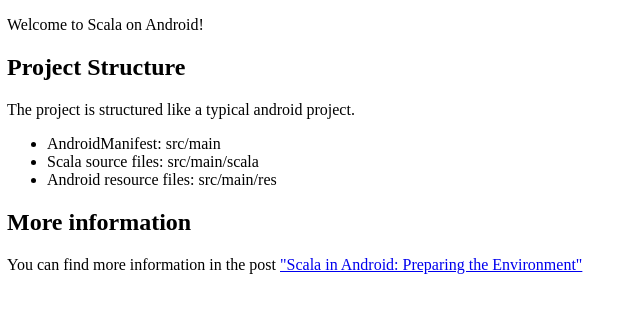
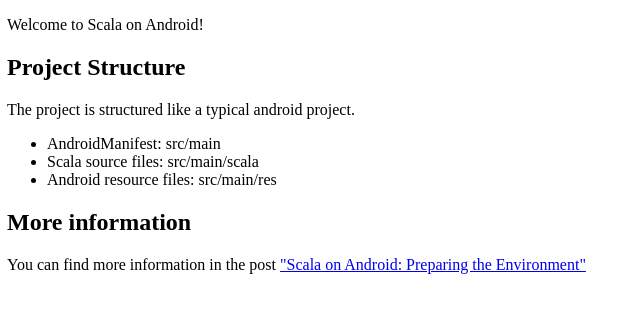
Before and after one commit to xebia-functional/scala-on-android-preparing-the-environment, a plain HTML site: page tutorial/index.html in a window 1280 px wide. Shown: the full height of the page, 1-641 px from the left. Drawn offline with Linux system fonts and the light colour scheme.

Commit message:
Fixes activator template

```diff
--- a/tutorial/index.html
+++ b/tutorial/index.html
@@ -18,7 +18,7 @@
 <html>
 <head lang="en">
     <meta charset="UTF-8">
-    <title>Scala in Android: Preparing the Environment</title>
+    <title>Scala on Android: Preparing the Environment</title>
 </head>
 <body>
 <div>
@@ -38,7 +38,7 @@
     <h2>More information</h2>
 
     <p>
-        You can find more information in the post <a href="http://47deg.com/blog/scala-in-android-preparing-the-environment">"Scala in Android: Preparing the Environment"</a>
+        You can find more information in the post <a href="http://47deg.com/blog/scala-on-android-preparing-the-environment">"Scala on Android: Preparing the Environment"</a>
     </p>
 </div>
 
```
